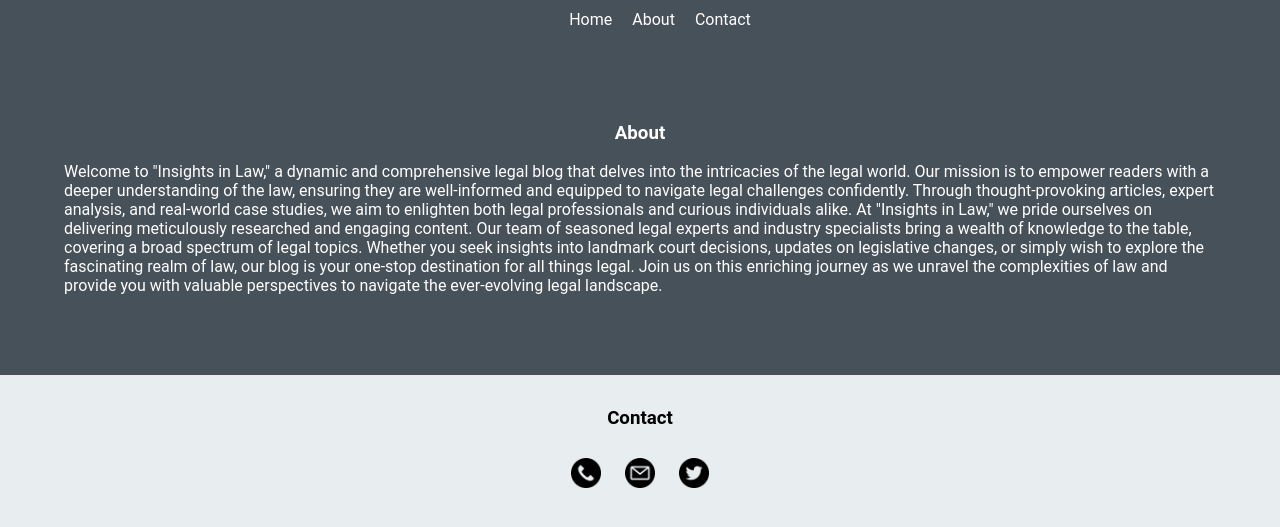
After one commit to dynamic2code/Pats-Blog, a Flask app: page /about in a window 1280 px wide. The commit adds this page. Shown: the top 527 px of the page. Run offline with Flask 3, Linux system fonts and the light colour scheme.

```diff
--- a/flaskapp/app.py
+++ b/flaskapp/app.py
@@ -1,5 +1,5 @@
 from flask import Flask
-from flask import render_template, request, redirect,flash,url_for
+from flask import render_template, request, redirect,flash,url_for, jsonify
 from datetime import datetime
 
 import requests
@@ -11,6 +11,13 @@ app.secret_key = 'your_secret_key'
 @app.route('/admin')
 def admin():
     return render_template('admin.html')
+
+# global variables
+likes = 0
+is_liked = False
+dislikes = 0
+is_disliked = False
+blog_id = 0
 
 # Function to check if the provided credentials are valid
 def is_valid_credentials(name, email, password):
@@ -64,7 +71,6 @@ def saveBlog():
 
     except sqlite3.Error as e:
         # Handle the error, log it, or print it
-        print("Error:", e)
         flash('Error occurred while saving the blog.', 'error')
 
     return render_template('addBlog.html')
@@ -73,106 +79,108 @@ def saveBlog():
 def error():
     return render_template('error.html')
 
+@app.route('/about')
+def about():
+    return render_template('about.html')
+
+
 @app.route('/')
 def userView():
+    global blog_id
     # Connect to the database
     conn = sqlite3.connect('blogs.db')
     cursor = conn.cursor()
     cursor.execute("SELECT id FROM blogs ORDER BY id DESC LIMIT 1;")
     last_id_b = cursor.fetchall()
-    last_id = last_id_b[0][0]
-    print ("last id",last_id)
+    blog_id = last_id_b[0][0]
 
-    cursor.execute("SELECT blog FROM blogs WHERE id = ?", (last_id,))
+
+    cursor.execute("SELECT blog FROM blogs WHERE id = ?", (blog_id,))
     latest = cursor.fetchall()
     latest_blog = latest[0][0]
 
-    cursor.execute("SELECT title FROM blogs WHERE id < ? ORDER BY id DESC LIMIT 10;", (last_id,))
+    cursor.execute("SELECT title FROM blogs WHERE id < ? ORDER BY id DESC LIMIT 10;", (blog_id,))
     titles_b= cursor.fetchall()
     titles = [title[0] for title in titles_b if title[0] is not None]
 
-    cursor.execute("SELECT comments FROM blogs WHERE id = ?", (last_id,))
+    cursor.execute("SELECT comments FROM blogs WHERE id = ?", (blog_id,))
     comments_n = cursor.fetchall()
     comments_n = comments_n[0][0]
 
-    cursor.execute("SELECT hearts FROM blogs WHERE id = ?", (last_id,))
+    cursor.execute("SELECT hearts FROM blogs WHERE id = ?", (blog_id,))
     hearts_n = cursor.fetchall()
-    hearts = hearts_n[0][0]
+    likes = hearts_n[0][0]
 
-    cursor.execute("SELECT dislike FROM blogs WHERE id = ?", (last_id,))
+    cursor.execute("SELECT dislike FROM blogs WHERE id = ?", (blog_id,))
     dislike_n = cursor.fetchall()
     dislike = dislike_n[0][0]
 
-    cursor.execute("SELECT comment FROM comments WHERE blog_id = ?", (last_id,))
-    comments_b = cursor.fetchall()
-    comments = [comment[0] for comment in comments_b if comment[0] is not None]
-
-
-
-
-    print(titles)
-    cursor.close()
-    conn.close()
-
-
-
-    return render_template('userView.html', blog= latest_blog, titles= titles, comments_n = comments_n, hearts = hearts, dislike= dislike, comments= comments, last_id = last_id)
-
-@app.route('/search', methods=['GET', 'POST'])
-def search():
-    if request.method == 'GET':
-        # Get the title from the query parameters for a GET request
-        title = request.args.get('name')
-    elif request.method == 'POST':
-        # Get the title from the submitted form for a POST request
-        title = request.form['name']
-
-    conn = sqlite3.connect('blogs.db')
-    cursor = conn.cursor()
-
-    # Use a SQL query to search for the blog with the given title
-    search_blog = f"SELECT blog FROM blogs WHERE title = ?"
-    cursor.execute(search_blog, (title,))
-    blog_n = cursor.fetchall()  # Assuming the query will return only one row for the blog
-    blog = blog_n[0][0]
-
-    # getting the blogs id
-    cursor.execute("SELECT id FROM blogs WHERE title = ?", (title,))
-    id_b = cursor.fetchall()
-    id = id_b[0][0]
-
-    # getting the titles of ten blogs
-    cursor.execute("SELECT title FROM blogs WHERE id < ? ORDER BY id DESC LIMIT 10;", (id,))
-    titles_b= cursor.fetchall()
-    titles = [title[0] for title in titles_b if title[0] is not None]
-
-    cursor.execute("SELECT comments FROM blogs WHERE id = ?", (id,))
-    comments_n = cursor.fetchall()
-    comments_n = comments_n[0][0]
-
-    cursor.execute("SELECT hearts FROM blogs WHERE id = ?", (id,))
-    hearts_n = cursor.fetchall()
-    hearts = hearts_n[0][0]
-
-    cursor.execute("SELECT dislike FROM blogs WHERE id = ?", (id,))
-    dislike_n = cursor.fetchall()
-    dislike = dislike_n[0][0]
-
-    cursor.execute("SELECT comment FROM comments WHERE blog_id = ?", (id,))
-    comments_b = cursor.fetchall()
-    comments = [comment[0] for comment in comments_b if comment[0] is not None]
-
-    # cursor.execute("SELECT name FROM comments WHERE blog_id = ?", (id,))
-    # name = cursor.fetchall()
-    # name = name
-
-
+    cursor.execute("SELECT name, comment FROM comments WHERE blog_id = ?", (blog_id,))
+    comments_data = cursor.fetchall()
+    comments = [comment[1] for comment in comments_data if comment[1] is not None]
+    names = [comment[0] for comment in comments_data if comment[0] is not None]
 
     cursor.close()
     conn.close()
 
-    return render_template('userView.html', blog=blog, titles= titles, comments_n = comments_n, hearts = hearts, dislike= dislike, comments= comments, last_id = id)
+    return render_template('userView.html', blog= latest_blog, titles= titles, comments_n = comments_n, hearts = likes, dislike= dislike, comments= comments, names = names, last_id = blog_id)
 
+@app.route('/search', methods=['GET', 'POST'])
+def search():
+    global blog_id
+    try:
+        if request.method == 'GET':
+            # Get the title from the query parameters for a GET request
+            title = request.args.get('name')
+        elif request.method == 'POST':
+            # Get the title from the submitted form for a POST request
+            title = request.form['name']
+
+        conn = sqlite3.connect('blogs.db')
+        cursor = conn.cursor()
+
+        # Use a SQL query to search for the blog with the given title
+        search_blog = "SELECT blog FROM blogs WHERE title = ?"
+        cursor.execute(search_blog, (title,))
+        blog_n = cursor.fetchall()  # Assuming the query will return only one row for the blog
+        blog = blog_n[0][0]
+
+        # getting the blogs id
+        cursor.execute("SELECT id FROM blogs WHERE title = ?", (title,))
+        id_b = cursor.fetchall()
+        blog_id = id_b[0][0]
+
+        # getting the titles of ten blogs
+        cursor.execute("SELECT title FROM blogs WHERE id < ? ORDER BY id DESC LIMIT 10;", (blog_id,))
+        titles_b = cursor.fetchall()
+        titles = [title[0] for title in titles_b if title[0] is not None]
+
+        cursor.execute("SELECT comments FROM blogs WHERE id = ?", (blog_id,))
+        comments_n = cursor.fetchall()
+        comments_n = comments_n[0][0]
+
+        cursor.execute("SELECT hearts FROM blogs WHERE id = ?", (blog_id,))
+        hearts_n = cursor.fetchall()
+        likes = hearts_n[0][0]
+
+        cursor.execute("SELECT dislike FROM blogs WHERE id = ?", (blog_id,))
+        dislike_n = cursor.fetchall()
+        dislike = dislike_n[0][0]
+
+        cursor.execute("SELECT name, comment FROM comments WHERE blog_id = ?", (blog_id,))
+        comments_data = cursor.fetchall()
+        comments = [comment[1] for comment in comments_data if comment[1] is not None]
+        names = [comment[0] for comment in comments_data if comment[0] is not None]
+
+        cursor.close()
+        conn.close()
+
+        return render_template('userView.html', blog=blog, titles=titles, comments_n=comments_n, hearts=likes, dislike=dislike, comments=comments, names = names, last_id=blog_id)
+
+    except Exception as e:
+        # Handle the error as per your requirement
+        # For example, you can redirect the user to an error page or show a user-friendly message
+        return render_template('error.html', error_message=str(e))
 
 @app.route('/add_comment',methods=['GET', 'POST'] )
 def add_comment():
@@ -183,15 +191,14 @@ def add_comment():
 
         # Retrieve values from the form
         id = request.form['blog_id']
+        name = request.form['name']
         comment = request.form['comment']
 
         # SQL query to insert the comment into the comments table
-        cursor.execute("INSERT INTO comments (blog_id, comment) VALUES (?, ?)", (id, comment))
-        cursor.execute("UPDATE blogs SET comments = comments + 1;")
+        cursor.execute("INSERT INTO comments (blog_id,name, comment) VALUES (?, ?, ?)", (id, name, comment))
+        cursor.execute("UPDATE blogs SET comments = comments + 1 WHERE id = ?", (id,))
         # Commit the changes and close the database connection
         connection.commit()
-
-
         cursor.close()
         connection.close()
 
@@ -200,35 +207,80 @@ def add_comment():
     except Exception as e:
         return redirect(url_for('error'))
 
-@app.route('/like_blog', methods=['POST'])
-def like_blog():
-    blog_id = request.form.get('blog_id')  # Get the blog ID from the request
-    user_ip = request.remote_addr  # Get the user's IP address (for demonstration purposes)
-    liked_users = likes_data.get(blog_id, {}).get('liked_users', set())
-
-    if user_ip not in liked_users:
-        # Increment like count and mark user as liked
-        likes_data[blog_id] = {
-            "likes": likes_data.get(blog_id, {}).get('likes', 0) + 1,
-            "liked_users": liked_users | {user_ip}
-        }
-    else:
-        # Decrement like count and remove user's like status
-        likes_data[blog_id] = {
-            "likes": likes_data.get(blog_id, {}).get('likes', 0) - 1,
-            "liked_users": liked_users - {user_ip}
-        }
-
-    return jsonify({"likes": likes_data.get(blog_id, {}).get('likes', 0)})
 
 
 @app.route('/mail_list',methods=['GET', 'POST'])
 def mail_list():
     try:
+        name = request.form['name']
+        email = request.form['email']
+
+        connection = sqlite3.connect('blogs.db')
+        cursor = connection.cursor()
+
+        cursor.execute("INSERT INTO maillist (name, email) VALUES (?, ?)", (name, email))
+        connection.commit()
+        cursor.close()
+        connection.close()
         return redirect(url_for('userView'))
     except:
         return redirect(url_for('error'))
 
+@app.route('/like', methods=['POST'])
+def like():
+    global likes, is_liked, blog_id
+    if not is_liked:
+        connection = sqlite3.connect('blogs.db')
+        cursor = connection.cursor()
+        print(blog_id)
+        cursor.execute("UPDATE blogs SET hearts = hearts + 1 WHERE id = ?", (blog_id,))
+        connection.commit()
+
+        is_liked = True
+
+        # Return the updated like count (optional)
+        cursor.execute("SELECT hearts FROM blogs WHERE id = ?", (blog_id,))
+        hearts_n = cursor.fetchone()
+        likes = hearts_n[0][0]  # Get the value of the first column of the first row
+        cursor.close()
+        connection.close()
+
+    return jsonify({'likes': likes})
+
+@app.route('/unlike', methods=['DELETE'])
+def unlike():
+    global likes, is_liked, blog_id
+    if is_liked:
+        connection = sqlite3.connect('blogs.db')
+        cursor = connection.cursor()
+        cursor.execute("UPDATE blogs SET hearts = hearts - 1 WHERE id = ?", (blog_id,))
+        connection.commit()
+
+        is_liked = False
+        # Return the updated like count (optional)
+        cursor.execute("SELECT hearts FROM blogs WHERE id = ?", (blog_id,))
+        like_n = cursor.fetchone()
+        likes = like_n[0][0]
+        cursor.close()
+        connection.close()
+
+    return jsonify({'likes': likes})
+
+@app.route('/dislike', methods=['POST'])
+def dislike():
+    global dislikes, is_disliked
+    if not is_disliked:
+        dislikes += 1
+        is_disliked = True
+    return jsonify({'dislikes': dislikes})
+
+@app.route('/undislike', methods=['DELETE'])
+def undislike():
+    global dislikes, is_disliked
+    if is_disliked:
+        dislikes -= 1
+        is_disliked = False
+    return jsonify({'dislikes': dislikes})
 
 
 if __name__ == "__main__":
--- a/flaskapp/static/css/userview.css
+++ b/flaskapp/static/css/userview.css
@@ -4,12 +4,12 @@
     }
 
     ::-webkit-scrollbar-thumb {
-      background-color: #475159; /* Color of the scrollbar thumb */
+      background-color: #E8EDEF; /* Color of the scrollbar thumb */
       border-radius: 10px; /* Rounded corners for the thumb */
     }
 
     ::-webkit-scrollbar-thumb:hover {
-      background-color: #475159; /* Color of the scrollbar thumb on hover */
+      background-color: #E8EDEF; /* Color of the scrollbar thumb on hover */
     }
 
     /* Customize the horizontal scrollbar for webkit-based browsers (Chrome, Safari) */
@@ -18,12 +18,12 @@
     }
 
     ::-webkit-scrollbar-thumb:horizontal {
-      background-color: #475159; /* Color of the scrollbar thumb */
+      background-color: #E8EDEF; /* Color of the scrollbar thumb */
       border-radius: 10px; /* Rounded corners for the thumb */
     }
 
     ::-webkit-scrollbar-thumb:hover:horizontal {
-      background-color: #475159; /* Color of the scrollbar thumb on hover */
+      background-color:#E8EDEF; /* Color of the scrollbar thumb on hover */
     }
 
 body{
@@ -72,7 +72,7 @@ input[type="search"] {
 
 .head{
   margin: 0;
-  background-color: #475159;
+  background-color: #E8EDEF;
   padding: 0%;
 }
 .menu{
@@ -88,7 +88,7 @@ input[type="search"] {
   position: sticky;
   height: 40%;
   backdrop-filter: blur(10px);
-  border-radius: 20px;
+  /* border-radius: 20px; */
 }
 input[type="search"] {
   border-radius: 20px;
@@ -145,7 +145,7 @@ h1 {
   margin: 10px 0;
 }
 .resent_list {
-  background-color: #475159;
+  background-color: #E8EDEF;
   display: flex;
   overflow-x: auto; /* Enable horizontal scrolling when content exceeds the width */
   white-space: nowrap; /* Prevent .resent divs from wrapping to the next line */
--- a/flaskapp/static/js/userview.js
+++ b/flaskapp/static/js/userview.js
@@ -6,3 +6,58 @@ function togglePopUp(popUpId) {
         popUp.style.display = 'none';
     }
 }
+
+let isLiked = false; // Track the current like state
+
+function likeBlog() {
+  if (isLiked) {
+    // If already liked, send a DELETE request to unlike the blog post
+    fetch('/unlike', { method: 'DELETE' })
+      .then(response => response.json())
+      .then(data => {
+        const likeCountElement = document.getElementById('like-count');
+        likeCountElement.textContent = data.likes;
+        isLiked = false; // Update the like state
+      })
+      .catch(error => console.error('Error:', error));
+  } else {
+    // If not liked, send a POST request to like the blog post
+    fetch('/like', { method: 'POST' })
+      .then(response => response.json())
+      .then(data => {
+        const likeCountElement = document.getElementById('like-count');
+        likeCountElement.textContent = data.likes;
+        isLiked = true; // Update the like state
+      })
+      .catch(error => console.error('Error:', error));
+  }
+}
+
+
+// dislike
+
+let isdisLiked = false; // Track the current like state
+
+function dislikeBlog() {
+  if (isdisLiked) {
+    // If already liked, send a DELETE request to unlike the blog post
+    fetch('/undislike', { method: 'DELETE' })
+      .then(response => response.json())
+      .then(data => {
+        const likeCountElement = document.getElementById('dislike-count');
+        likeCountElement.textContent = data.dislikes;
+        isdisLiked = false; // Update the like state
+      })
+      .catch(error => console.error('Error:', error));
+  } else {
+    // If not liked, send a POST request to like the blog post
+    fetch('/dislike', { method: 'POST' })
+      .then(response => response.json())
+      .then(data => {
+        const likeCountElement = document.getElementById('dislike-count');
+        likeCountElement.textContent = data.dislikes;
+        isdisLiked = true; // Update the like state
+      })
+      .catch(error => console.error('Error:', error));
+  }
+}
--- /dev/null
+++ b/flaskapp/templates/about.html
@@ -0,0 +1,32 @@
+<!DOCTYPE html>
+<html lang="en">
+<head>
+    <meta charset="UTF-8">
+    <meta name="viewport" content="width=device-width, initial-scale=1.0">
+    <title>about</title>
+    <link rel="stylesheet" href="{{ url_for('static', filename='css/userview.css') }}">
+    <script src="{{ url_for('static', filename='js/userview.js') }}"></script>
+</head>
+<body>
+    <div class="menu">
+        <menu>
+            <menuitem label="Option 1"><a href="/">Home</a></menuitem>
+            <menuitem label="Option 2"><a href="/about">About</a></menuitem>
+            <menuitem label="Option 3"><a href="#contact">Contact</a></menuitem>
+        </menu>
+    </div>
+
+    <div class="about" id="about">
+        <center><h3 class="heading">About</h3></center>
+        <p>Welcome to "Insights in Law," a dynamic and comprehensive legal blog that delves into the intricacies of the legal world. Our mission is to empower readers with a deeper understanding of the law, ensuring they are well-informed and equipped to navigate legal challenges confidently. Through thought-provoking articles, expert analysis, and real-world case studies, we aim to enlighten both legal professionals and curious individuals alike.
+
+            At "Insights in Law," we pride ourselves on delivering meticulously researched and engaging content. Our team of seasoned legal experts and industry specialists bring a wealth of knowledge to the table, covering a broad spectrum of legal topics. Whether you seek insights into landmark court decisions, updates on legislative changes, or simply wish to explore the fascinating realm of law, our blog is your one-stop destination for all things legal. Join us on this enriching journey as we unravel the complexities of law and provide you with valuable perspectives to navigate the ever-evolving legal landscape.</p>
+    </div>
+    <div class="contact" id="contact">
+        <center><h3 class="heading">Contact</h3></center>
+        <a href="tel:+1234567890"><img class="menue_bar" src="{{ url_for('static', filename='img/phone-call.png') }}" alt="call"></a>
+        <a href="mailto:josephwakahu12@gmail.com"><img class="menue_bar" src="{{ url_for('static', filename='img/email.png') }}" alt="email"></a></a>
+        <a href="https://twitter.com/patiwangechi"><img class="menue_bar" src="{{ url_for('static', filename='img/twitter.png') }}" alt="twitter"></a>
+    </div>
+</body>
+</html>
```
Also changed, not shown: flaskapp/templates/error.html (+16 -1 lines), flaskapp/templates/userView.html (+17 -28 lines), blogs.db.
